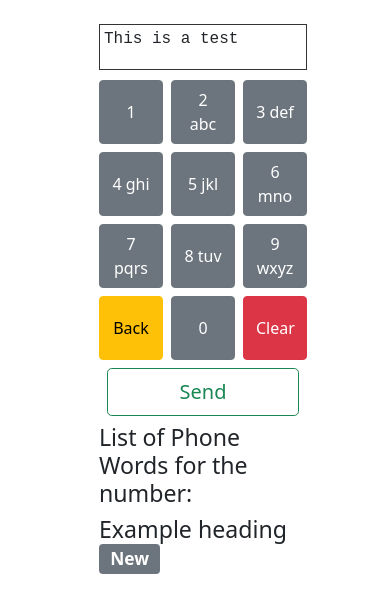
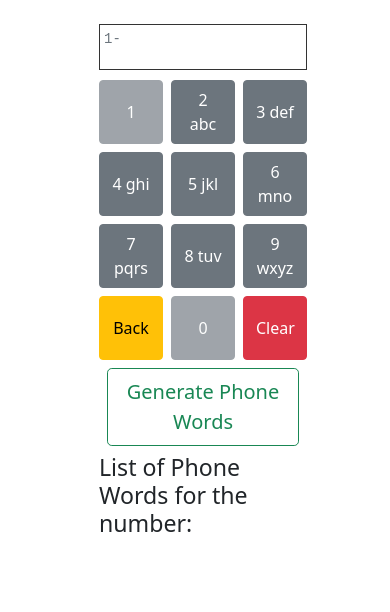
Before and after one commit to Amrod92/client_number-to-word, a React (Create React App) app: page / in a window 390 px wide. Shown: the top 612 px of the page. Built offline with nearby package versions, Linux system fonts and the light colour scheme.

Commit message:
Render PhoneWords

```diff
--- a/src/App.js
+++ b/src/App.js
@@ -1,16 +1,23 @@
+import React, { useState } from 'react';
 import './App.css';
 import 'bootstrap/dist/css/bootstrap.min.css';
 import Keyboard from './components/Keyboard';
-import Screen from './components/Screen';
 import PhonewordsResults from './components/PhonewordsResults';
 
 function App() {
+  const [dataList, setDataList] = useState({});
+  const gettingData = data => {
+    const saveData = {
+      ...data
+    };
+    setDataList(saveData);
+  };
+
   return (
     <div className='App'>
       <div>
-        <Screen />
-        <Keyboard />
-        <PhonewordsResults />
+        <Keyboard onGettingData={gettingData} />
+        <PhonewordsResults data={dataList} />
       </div>
     </div>
   );
--- a/src/components/Keyboard.js
+++ b/src/components/Keyboard.js
@@ -1,14 +1,19 @@
 import React, { useState } from 'react';
 import Button from 'react-bootstrap/Button';
 import axios from 'axios';
+import Screen from './Screen';
 import './Keyboard.css';
 
-function Keyboard() {
+function Keyboard(props) {
+  const MAX_LENGTH = 6; // Max length of the word
+
   const [number, setNumber] = useState([]);
 
   // Add element inside array
   const addNumber = e => {
-    setNumber([...number, e]);
+    if (number.length <= MAX_LENGTH) {
+      setNumber([...number, e]);
+    }
   };
 
   let concatenateNumber = number.join('');
@@ -20,14 +25,15 @@ function Keyboard() {
 
   // Remove the last element from the array
   const backNumber = e => {
-    setNumber(number.pop());
+    // It just removes one element from the array. Should be FIX
+    setNumber(number.splice(-1));
   };
 
   const sendData = () => {
     axios
       .post(`http://localhost:9000/api/v1/phonewords/${concatenateNumber}`)
       .then(response => {
-        console.log(response);
+        props.onGettingData(response.data.phonewords);
       })
       .catch(error => {
         console.log(error);
@@ -36,13 +42,14 @@ function Keyboard() {
 
   return (
     <div>
+      <Screen typeNumber={concatenateNumber} />
       <div
         className='keyboard'
         value={'example'}
         onClick={e => addNumber(e.target.value, 'value')}
       >
         {/* Keyboard */}
-        <Button variant='secondary' value='1'>
+        <Button variant='secondary' disabled value='1'>
           1{' '}
         </Button>
         <Button variant='secondary' value='2'>
@@ -72,7 +79,7 @@ function Keyboard() {
         <Button variant='warning' onClick={backNumber}>
           Back
         </Button>
-        <Button variant='secondary' value='0'>
+        <Button variant='secondary' disabled value='0'>
           0
         </Button>
         <Button variant='danger' onClick={clearNumber}>
@@ -81,7 +88,7 @@ function Keyboard() {
       </div>
       <div className='d-grid gap-2 m-2'>
         <Button variant='outline-success' size='lg' onClick={sendData}>
-          Send
+          Generate Phone Words
         </Button>
       </div>
     </div>
--- a/src/components/PhonewordsResults.js
+++ b/src/components/PhonewordsResults.js
@@ -1,13 +1,17 @@
 import React from 'react';
 import Badge from 'react-bootstrap/Badge';
 
-function PhonewordsResults() {
+function PhonewordsResults({ data }) {
+  var id = 0;
+
   return (
     <div>
       <h3>List of Phone Words for the number: </h3>
-      <h3>
-        Example heading <Badge bg='secondary'>New</Badge>
-      </h3>
+      {Object.keys(data).map(key => (
+        <Badge bg='secondary' key={id++}>
+          {data[key]}
+        </Badge>
+      ))}
     </div>
   );
 }
--- a/src/components/Screen.js
+++ b/src/components/Screen.js
@@ -1,12 +1,17 @@
 import React from 'react';
+import Form from 'react-bootstrap/Form';
 import './Screen.css';
 
-function Screen() {
+function Screen(props) {
   return (
     <div className='Screen'>
       <span className='Screen-text-container'>
         {/* Screen to display text */}
-        <p>This is a test</p>
+        <Form>
+          <Form.Group className='mb-3'>
+            <Form.Text className='text-muted'>1-{props.typeNumber}</Form.Text>
+          </Form.Group>
+        </Form>
       </span>
     </div>
   );
```
